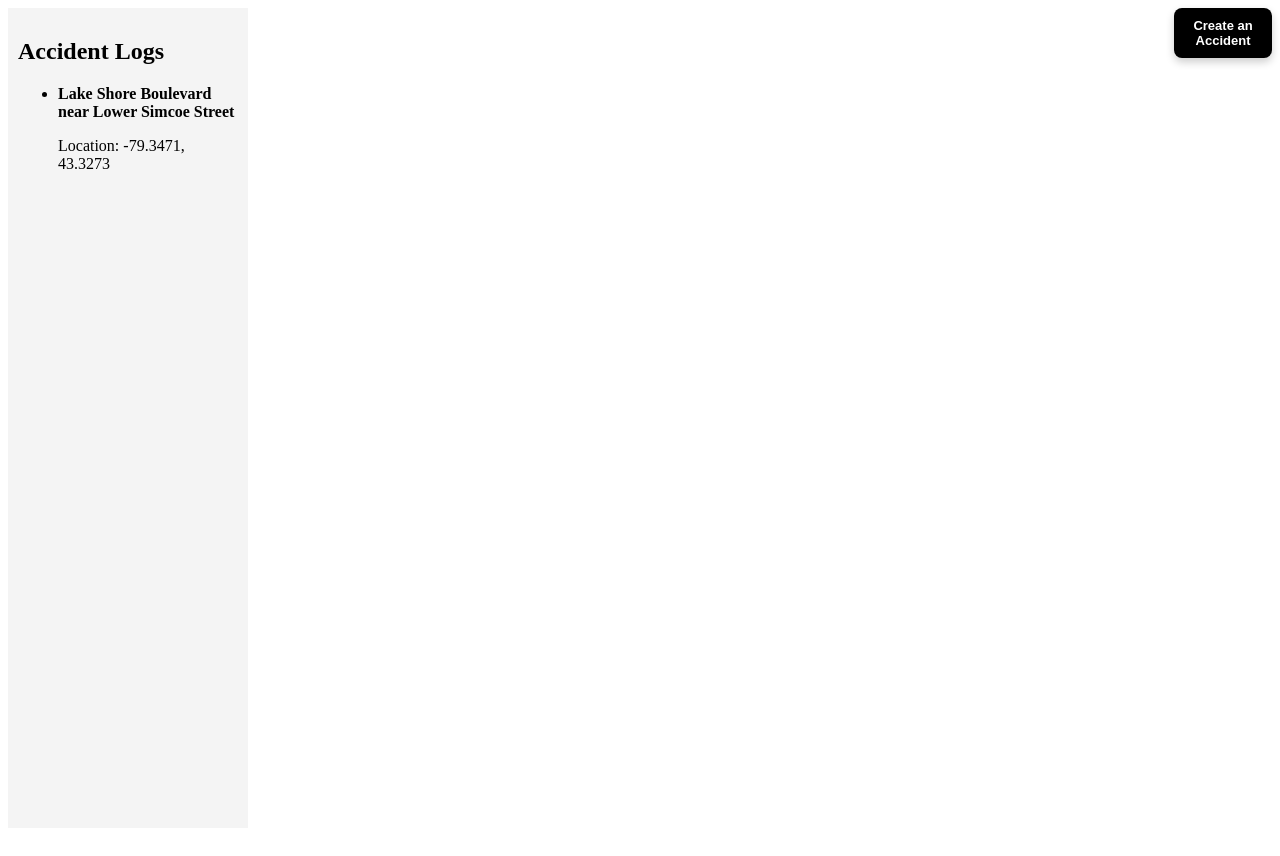
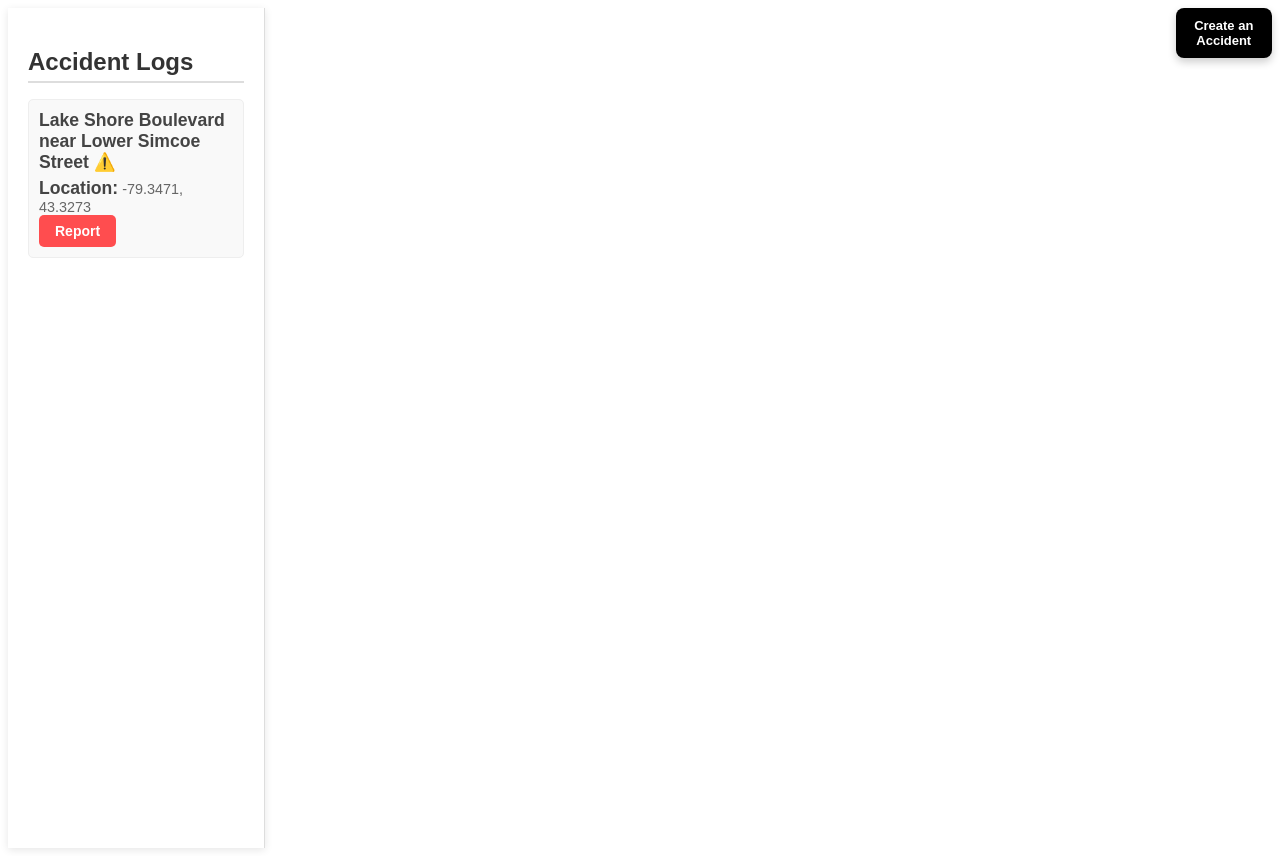
Before and after one commit to igoigloo/Geesehacks, a React (Create React App) app in the folder frontend/: page / in a window 1280 px wide. Both pictures are taken after a click on the button "Create an Accident". Built offline with nearby package versions, Linux system fonts and the light colour scheme; no server answers.

Commit message:
added report button and styling

```diff
--- /dev/null
+++ b/frontend/src/components/SidebarComponent.css
@@ -0,0 +1,64 @@
+.sidebar {
+  width: 300px;
+  height: 100vh;
+  overflow-y: auto;
+  background-color: #ffffff;
+  border-right: 1px solid #ddd;
+  box-shadow: 0 2px 8px rgba(0, 0, 0, 0.1);
+  padding: 20px;
+  font-family: Arial, sans-serif;
+}
+
+.sidebar h2 {
+  font-size: 1.5rem;
+  color: #333;
+  margin-bottom: 15px;
+  border-bottom: 2px solid #ddd;
+  padding-bottom: 5px;
+}
+
+.log-item {
+  margin-bottom: 15px;
+  padding: 10px;
+  background-color: #f9f9f9;
+  border: 1px solid #eee;
+  border-radius: 5px;
+  transition: background-color 0.3s ease;
+}
+
+.log-item:hover {
+  background-color: #efefef;
+}
+
+.log-item strong {
+  font-size: 1.1rem;
+  color: #444;
+}
+
+.log-item p {
+  font-size: 0.9rem;
+  color: #666;
+  margin: 5px 0 0;
+}
+
+.report-button {
+  display: inline-block;
+  padding: 8px 16px;
+  background-color: #ff4d4f;
+  color: white;
+  border: none;
+  border-radius: 5px;
+  font-size: 14px;
+  font-weight: bold;
+  cursor: pointer;
+  transition: background-color 0.3s ease, transform 0.2s ease;
+}
+
+.report-button:hover {
+  background-color: #d9363e;
+  transform: scale(1.05);
+}
+
+.report-button:active {
+  background-color: #b52a30;
+}
--- a/frontend/src/components/sidebareComponent.js
+++ b/frontend/src/components/sidebareComponent.js
@@ -1,24 +1,18 @@
 import React from "react";
+import "./SidebarComponent.css";
 
 const SidebarComponent = ({ data }) => {
   return (
-    <div
-      style={{
-        width: "300px",
-        height: "100vh",
-        overflowY: "scroll",
-        backgroundColor: "#f4f4f4",
-        padding: "10px",
-      }}
-    >
+    <div className="sidebar">
       <h2>Accident Logs</h2>
-      <ul>
+      <ul style={{ listStyleType: "none", padding: 0 }}>
         {data.map((accident) => (
-          <li key={accident.id}>
-            <strong>{accident.description}</strong>
+          <li key={accident.id} className="log-item">
+            <strong>{accident.description} ⚠️</strong>
             <p>
-              Location: {accident.lat}, {accident.lng}
+              <strong>Location:</strong> {accident.lat}, {accident.lng}
             </p>
+            <button className="report-button">Report</button>
           </li>
         ))}
       </ul>
```
